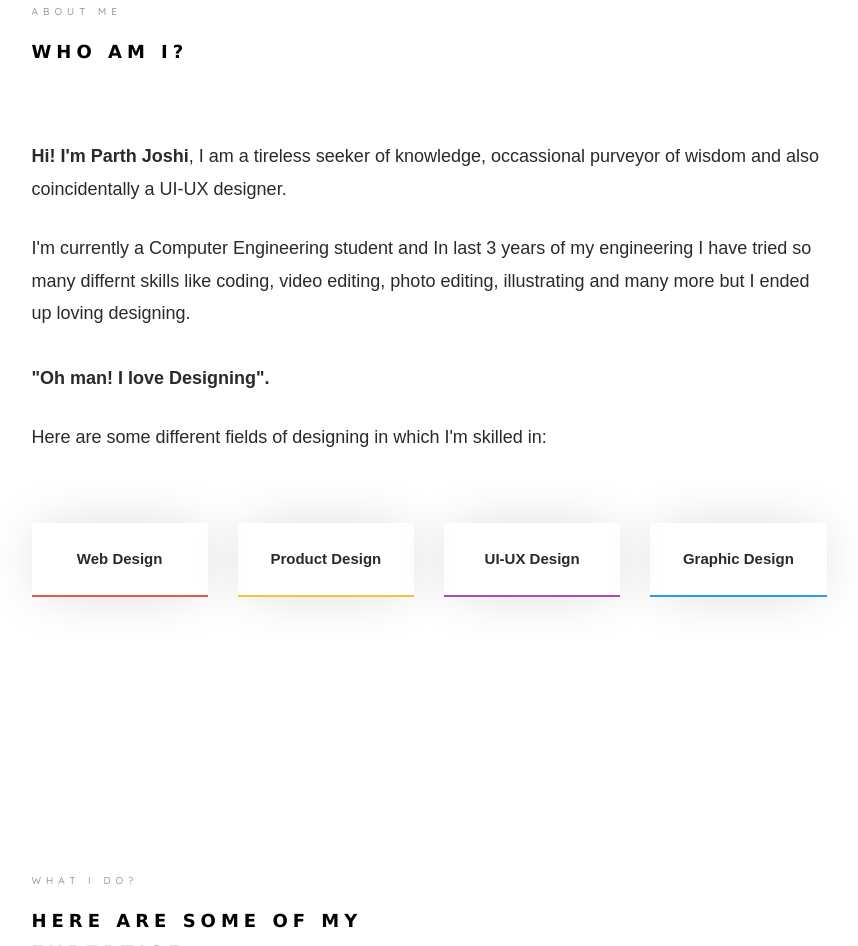
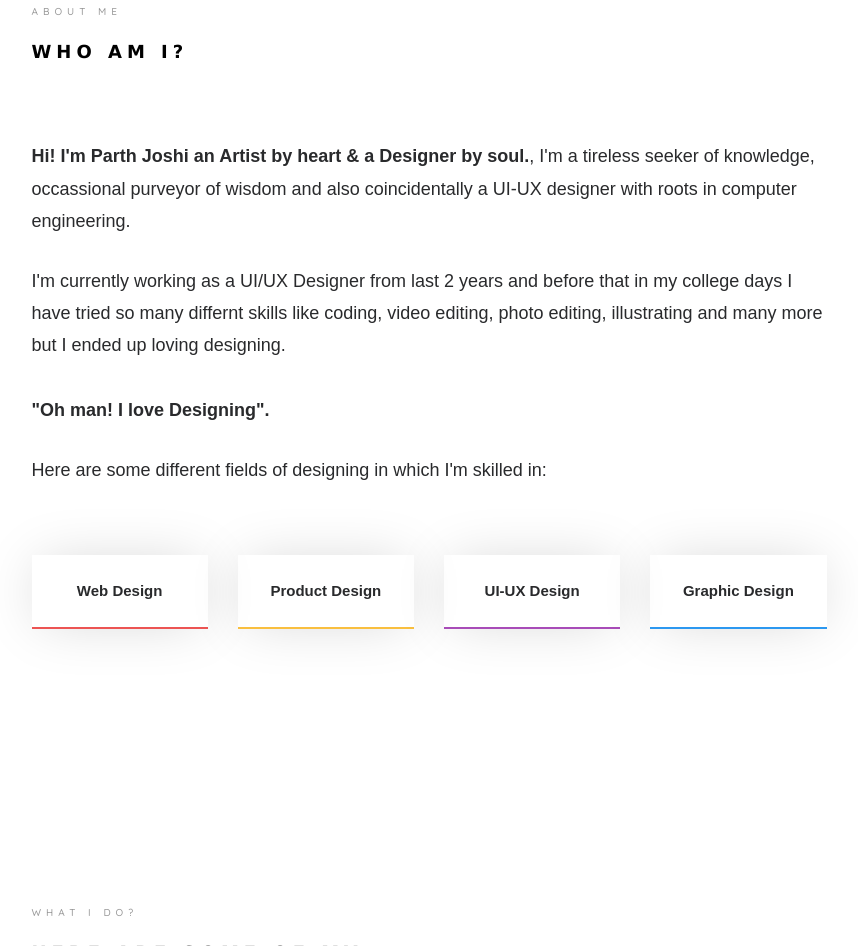
Before and after one commit to parthjoshi16/parthjoshi16.github.io, a plain HTML site: page index.html in a window 1280 px wide. Shown: the part 1007-1953 px from the top of the page, without its empty margins (361-1219 px from the left). Drawn offline with Linux system fonts and the light colour scheme; files whose address does not match are found by name; a web font is replaced by a local one.

Commit message:
Update index.html

```diff
--- a/index.html
+++ b/index.html
@@ -149,12 +149,12 @@
 									<div class="col-md-12">
 										<span class="heading-meta">About Me</span>
 										<h3 class="colorlib-heading">Who Am I?</h3>
-										<h11 style="font-size: 18px;"><strong>Hi! I'm Parth Joshi</strong>, I am a
+										<h11 style="font-size: 18px;"><strong>Hi! I'm Parth Joshi an Artist by heart & a Designer by soul.</strong>, I'm a
 											tireless seeker of knowledge, occassional purveyor of wisdom and also
-											coincidentally a UI-UX designer. </h11>
+											coincidentally a UI-UX designer with roots in computer engineering.</h11>
 										<br><br>
-										<h11 style="font-size: 18px;">I'm currently a Computer Engineering student and
-											In last 3 years of my engineering I have tried so many differnt skills like
+										<h11 style="font-size: 18px;">I'm currently working as a UI/UX Designer from last 2 years and
+											before that in my college days I have tried so many differnt skills like
 											coding, video editing, photo editing, illustrating and many more but I ended
 											up loving designing.<br><br><b>"Oh man! I love Designing".</b></h11><br><br>
 											<h11 style="font-size: 18px;">Here are some different fields of designing in which I'm skilled in:</h11>
```
